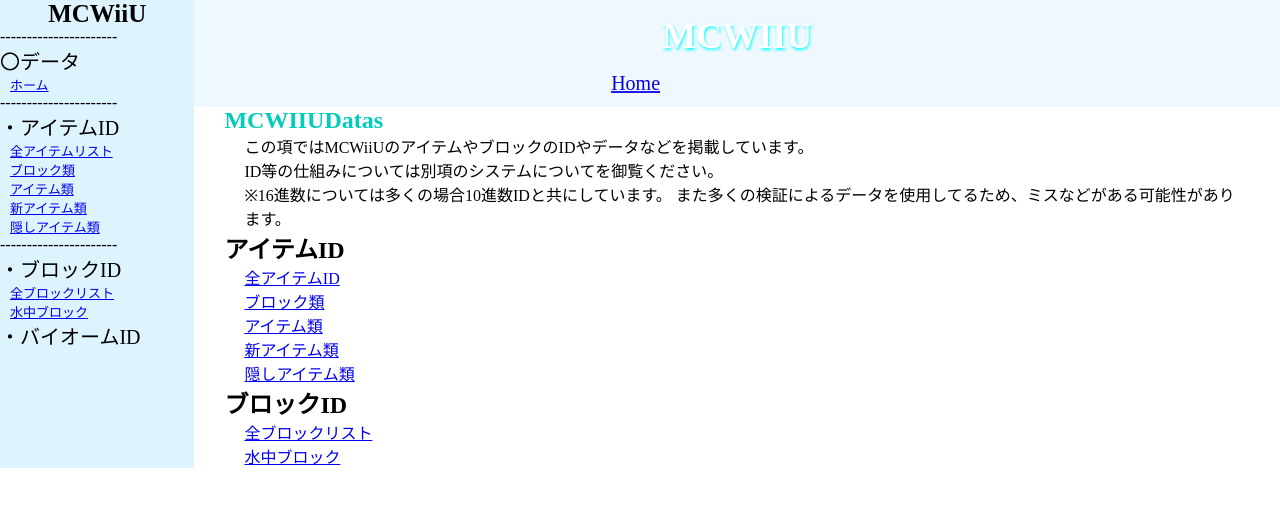
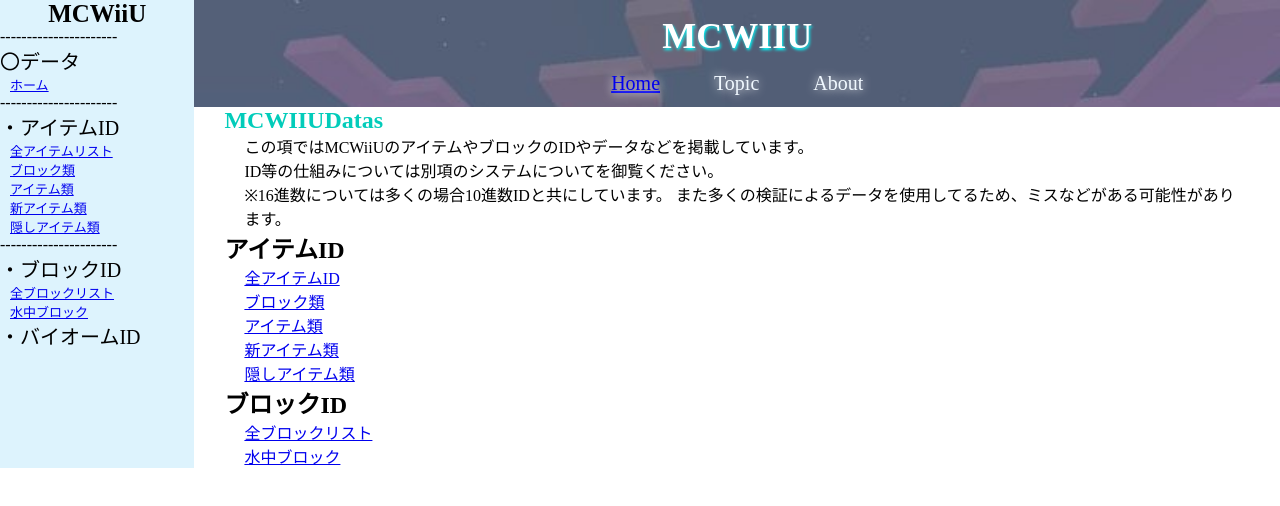
Before and after one commit to xX-Alicer-Xx/MCWiiUDatabase, a plain HTML site: page index.html in a window 1280 px wide. Drawn offline with Linux system fonts and the light colour scheme.

Commit message:
Update ro.css

```diff
--- a/ro.css
+++ b/ro.css
@@ -30,7 +30,7 @@
   margin: 0 auto;
   text-align: center;
   background-color: aliceblue;
-  background-image: url("headerbackground.png");
+  background-image: url("headerbackground.jpg");
   background-size: cover;
 }
 .mainsentence{
```
